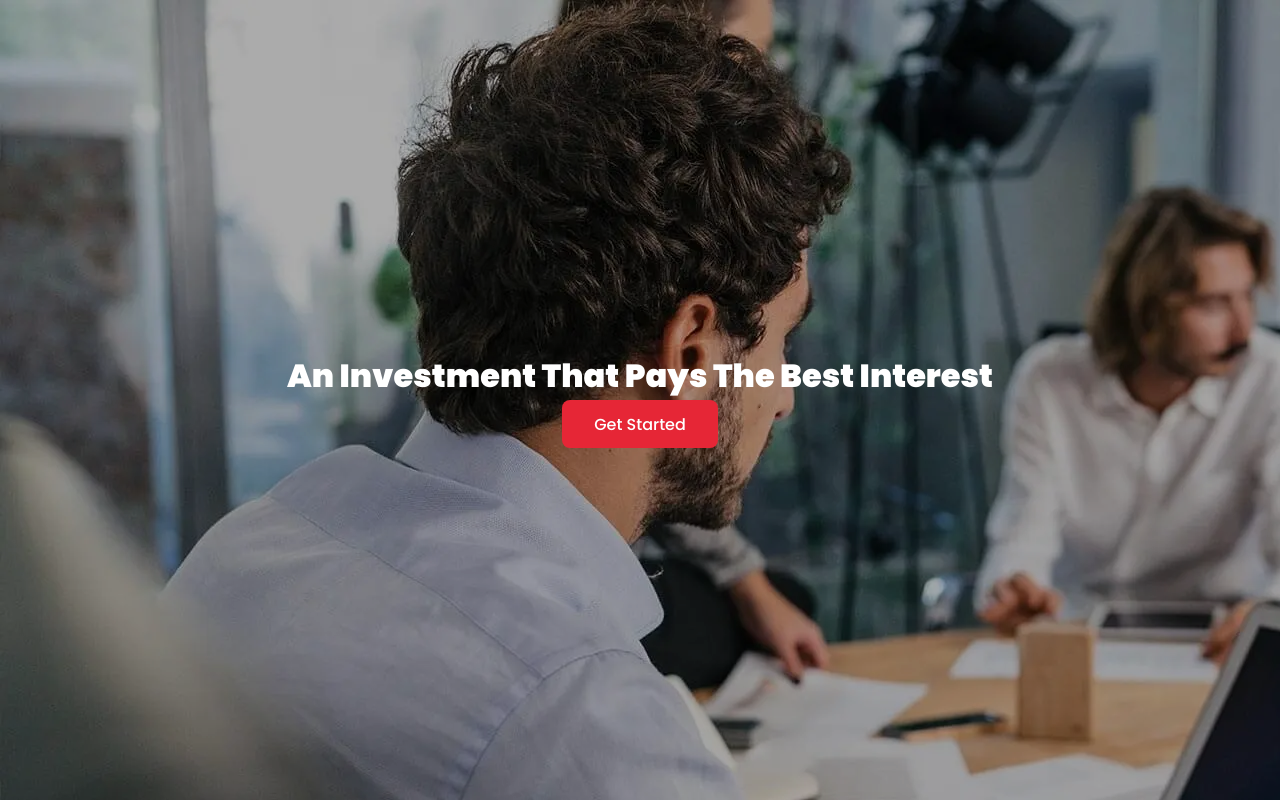
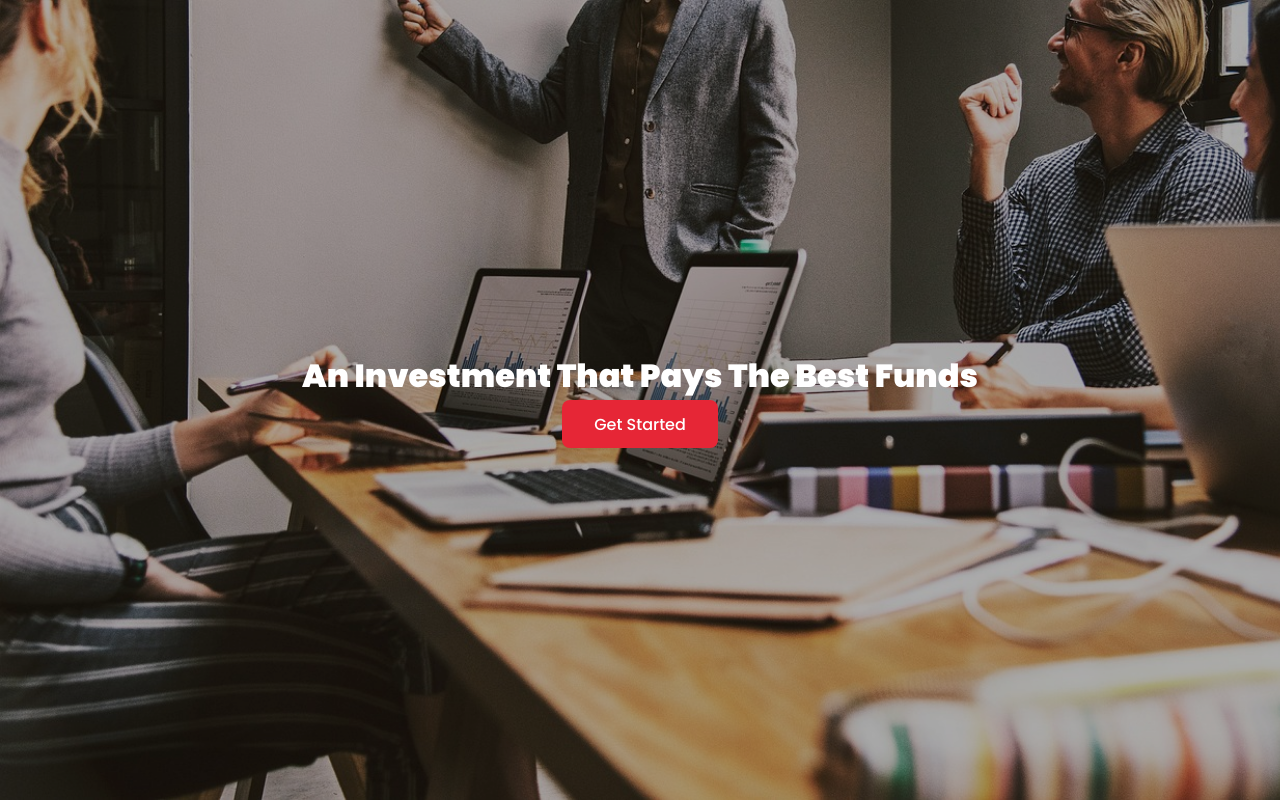
Before and after one commit to Coca0017/demo, a React (Vite) app: page / in a window 1280 px wide. Built offline with nearby package versions, Linux system fonts and the light colour scheme; no server answers.

Commit message:
Chnaged the image on the home page

```diff
--- a/src/Pages/Home/App.jsx
+++ b/src/Pages/Home/App.jsx
@@ -8,7 +8,7 @@ function App() {
       <div className="pageDiv">
         <div className="overlay">
           <div className="headText">
-            <h1>An Investment That Pays The Best Interest</h1>
+            <h1>An Investment That Pays The Best Funds</h1>
 
             <button>
               <Link to={"/Register"}>Get Started</Link>
--- a/src/Pages/Home/App.scss
+++ b/src/Pages/Home/App.scss
@@ -8,7 +8,8 @@
 }
 
 .pageDiv {
-  background-image: url("../../assets/banner.webp");
+  background-image: url("../../assets/banner.jpg");
+  background-size: cover;
   height: 100vh;
   overflow: hidden;
 
```
Also changed, not shown: extra.txt (added), src/assets/banner.jpg (added).
